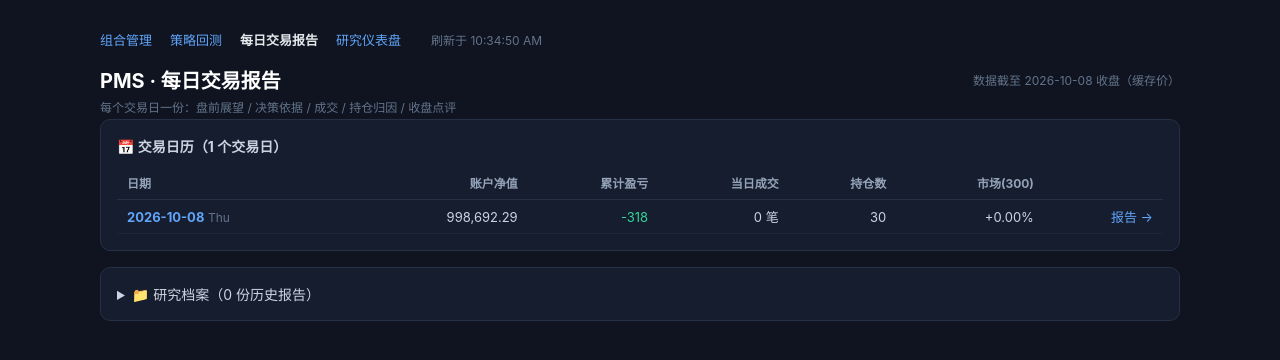
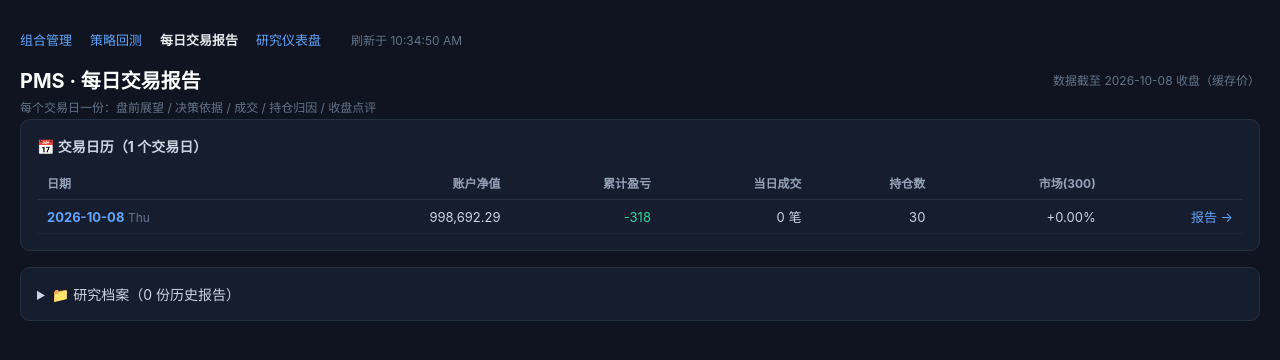
Before and after one commit to idlocus/quantitative_trading_system, a Flask app: page /results/ in a window 1280 px wide. Shown: the top 360 px of the page. Run offline with Flask 3, Linux system fonts and the light colour scheme; parts of the project's set-up code (start-up, migrations or seed data) failed here and were passed over.

Commit message:
四页容器宽度统一为1280px

```diff
--- a/webapp/templates/dashboard_index.html
+++ b/webapp/templates/dashboard_index.html
@@ -6,7 +6,7 @@
 <style>
 *{box-sizing:border-box;margin:0;padding:0}
 body{font-family:-apple-system,"Segoe UI","Microsoft YaHei",sans-serif;background:#0f1420;color:#e5e7eb;padding:20px}
-.container{max-width:1180px;margin:0 auto}
+.container{max-width:1280px;margin:0 auto}
 h1{font-size:20px;color:#fff}
 h1 .sub{font-size:12px;color:#64748b;font-weight:400}
 .nav{margin:10px 0 16px;font-size:13px;display:flex;gap:18px;align-items:center}
--- a/webapp/templates/results_index.html
+++ b/webapp/templates/results_index.html
@@ -7,7 +7,7 @@
 <style>
 * { box-sizing: border-box; margin: 0; padding: 0; }
 body { font-family: -apple-system, "Segoe UI", "Microsoft YaHei", sans-serif; background: #0f1420; color: #e5e7eb; padding: 20px; }
-.container { max-width: 1080px; margin: 0 auto; }
+.container { max-width: 1280px; margin: 0 auto; }
 h1 { font-size: 20px; color: #fff; display: flex; justify-content: space-between; align-items: center; }
 h1 .sub { font-size: 12px; color: #64748b; font-weight: 400; }
 .nav { margin: 10px 0 16px; font-size: 13px; display: flex; gap: 18px; align-items: center; }
```
